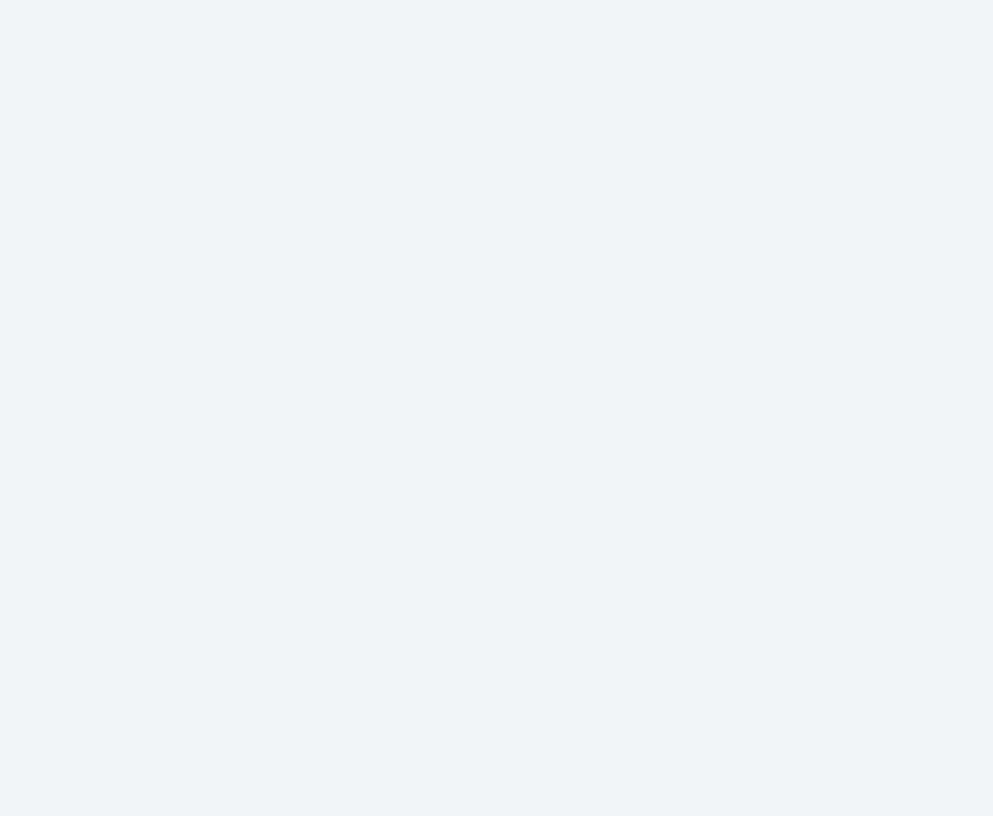
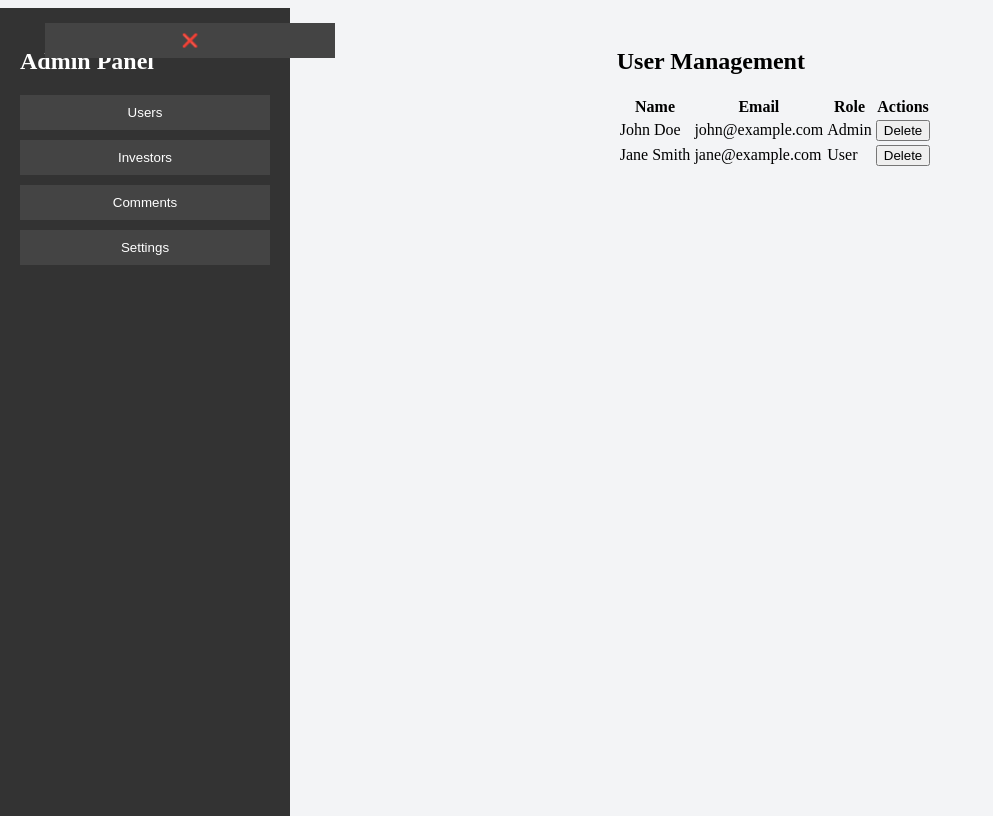
Before and after one commit to ideahub-2025/ideahub, a React (Vite) app in the folder Frontend/: page /admin-panel in a window 1280 px wide. Before the commit this address had no page. Shown: the whole page, without its empty margins (0-993 px from the left). Built offline with nearby package versions, Linux system fonts and the light colour scheme; a web font is replaced by a local one.

Commit message:
New changes

```diff
--- a/Frontend/src/App.css
+++ b/Frontend/src/App.css
@@ -714,3 +714,100 @@ select:focus {
   margin-left: 5px;
   font-weight: extra-bold;
 }
+
+/* Admin Panel Layout */
+.admin-panel {
+  display: flex;
+  height: 100vh;
+}
+
+/* Sidebar */
+.sidebar {
+  width: 250px;
+  background: #333;
+  color: white;
+  padding: 20px;
+  height: 100vh;
+  position: fixed;
+  left: 0;
+  transition: transform 0.3s ease-in-out;
+}
+
+.sidebar.closed {
+  transform: translateX(-100%);
+}
+
+.sidebar.open {
+  transform: translateX(0);
+}
+
+.sidebar-toggle {
+  position: absolute;
+  top: 15px;
+  right: -45px;
+  background: #444;
+  color: white;
+  border: none;
+  padding: 10px;
+  cursor: pointer;
+}
+
+.sidebar-toggle:hover {
+  background: #555;
+}
+
+/* Sidebar Buttons */
+.sidebar ul {
+  list-style: none;
+  padding: 0;
+}
+
+.sidebar li {
+  margin: 10px 0;
+}
+
+.sidebar button {
+  width: 100%;
+  padding: 10px;
+  background: #444;
+  color: white;
+  border: none;
+  cursor: pointer;
+}
+
+.sidebar button:hover {
+  background: #555;
+}
+
+/* Content Section */
+.content {
+  flex-grow: 1;
+  margin-left: 270px;
+  padding: 20px;
+  transition: margin-left 0.3s ease-in-out;
+}
+
+.content.full-width {
+  margin-left: 0;
+}
+
+/* Dark Mode */
+.dark-theme {
+  background-color: #222;
+  color: white;
+}
+
+/* Responsive */
+@media screen and (max-width: 768px) {
+  .sidebar {
+    transform: translateX(-100%);
+  }
+
+  .sidebar.open {
+    transform: translateX(0);
+  }
+
+  .content {
+    margin-left: 0;
+  }
+}
--- a/Frontend/src/App.jsx
+++ b/Frontend/src/App.jsx
@@ -5,6 +5,11 @@ import ResetPassword from "./pages/ResetPassword";
 import NewPassword from "./pages/NewPassword";
 import UserForm from "./pages/UserForm";
 import InvestorForm from "./pages/InvestorForm";
+import AdminPanel from "./pages/AdminPanel";
+import UsersPage from "./pages/UsersPage";
+import InvestorsPage from "./pages/InvestorsPage";
+import CommentsPage from "./pages/CommentsPage";
+import SettingsPage from "./pages/SettingsPage";
 
 
 export default function AppRoutes() {
@@ -17,6 +22,11 @@ export default function AppRoutes() {
         <Route path="/new-password" element={<NewPassword />} />
         <Route path="/user-form" element={<UserForm />} />
         <Route path="/investor-form" element={<InvestorForm />} />
+        <Route path="/admin-panel" element ={<AdminPanel/>}></Route>
+        <Route path="/admin/users" element={<UsersPage />} />
+        <Route path="/admin/investors" element={<InvestorsPage />} />
+        <Route path="/admin/comments" element={<CommentsPage />} />
+        <Route path="/admin/settings" element={<SettingsPage />} />
       </Routes>
     </Router>
   );
--- /dev/null
+++ b/Frontend/src/pages/AdminPanel.jsx
@@ -0,0 +1,133 @@
+import React, { useState } from "react";
+import "../App.css";
+
+export default function AdminPanel() {
+  const [users, setUsers] = useState([
+    { id: 1, name: "John Doe", email: "john@example.com", role: "Admin" },
+    { id: 2, name: "Jane Smith", email: "jane@example.com", role: "User" },
+  ]);
+
+  const [investors, setInvestors] = useState([
+    { id: 1, name: "Investor One", amount: 5000, firm: "ABC Corp", status: "Active" },
+    { id: 2, name: "Investor Two", amount: 10000, firm: "XYZ Ltd", status: "Pending" },
+  ]);
+
+  const [comments, setComments] = useState([
+    { id: 1, text: "Great platform!" },
+    { id: 2, text: "Needs improvements." },
+  ]);
+
+  const [page, setPage] = useState("users");
+  const [darkMode, setDarkMode] = useState(false);
+  const [sidebarOpen, setSidebarOpen] = useState(true);
+
+  const handleDeleteUser = (id) => setUsers(users.filter((user) => user.id !== id));
+  const handleDeleteInvestor = (id) => setInvestors(investors.filter((investor) => investor.id !== id));
+  const handleDeleteComment = (id) => setComments(comments.filter((comment) => comment.id !== id));
+
+  const handleLogout = () => {
+    alert("Logging out... Redirecting to login page.");
+  };
+
+  const toggleDarkMode = () => {
+    setDarkMode(!darkMode);
+    document.body.classList.toggle("dark-mode");
+  };
+
+  return (
+    <div className={`admin-panel ${darkMode ? "dark-theme" : ""}`}>
+      <div className={`sidebar ${sidebarOpen ? "open" : "closed"}`}>
+        <button className="sidebar-toggle fixed-toggle" onClick={() => setSidebarOpen(!sidebarOpen)}>
+          {sidebarOpen ? "❌" : "☰"}
+        </button>
+        <h2>Admin Panel</h2>
+        <ul>
+          <li><button onClick={() => setPage("users")}>Users</button></li>
+          <li><button onClick={() => setPage("investors")}>Investors</button></li>
+          <li><button onClick={() => setPage("comments")}>Comments</button></li>
+          <li><button onClick={() => setPage("settings")}>Settings</button></li>
+        </ul>
+      </div>
+
+      <div className={`content ${sidebarOpen ? "shifted" : "full-width"}`}>
+        {page === "users" && (
+          <div>
+            <h2>User Management</h2>
+            <table className="responsive-table">
+              <thead>
+                <tr><th>Name</th><th>Email</th><th>Role</th><th>Actions</th></tr>
+              </thead>
+              <tbody>
+                {users.map((user) => (
+                  <tr key={user.id}>
+                    <td>{user.name}</td>
+                    <td>{user.email}</td>
+                    <td>{user.role}</td>
+                    <td>
+                      <button onClick={() => handleDeleteUser(user.id)}>Delete</button>
+                    </td>
+                  </tr>
+                ))}
+              </tbody>
+            </table>
+          </div>
+        )}
+
+        {page === "investors" && (
+          <div>
+            <h2>Investor Management</h2>
+            <table className="responsive-table">
+              <thead>
+                <tr><th>Name</th><th>Investment</th><th>Firm</th><th>Status</th><th>Actions</th></tr>
+              </thead>
+              <tbody>
+                {investors.map((investor) => (
+                  <tr key={investor.id}>
+                    <td>{investor.name}</td>
+                    <td>${investor.amount}</td>
+                    <td>{investor.firm}</td>
+                    <td>{investor.status}</td>
+                    <td>
+                      <button onClick={() => handleDeleteInvestor(investor.id)}>Delete</button>
+                    </td>
+                  </tr>
+                ))}
+              </tbody>
+            </table>
+          </div>
+        )}
+
+        {page === "comments" && (
+          <div>
+            <h2>Comments Management</h2>
+            <table className="responsive-table">
+              <thead>
+                <tr><th>Comment</th><th>Actions</th></tr>
+              </thead>
+              <tbody>
+                {comments.map((comment) => (
+                  <tr key={comment.id}>
+                    <td>{comment.text}</td>
+                    <td>
+                      <button onClick={() => handleDeleteComment(comment.id)}>Delete</button>
+                    </td>
+                  </tr>
+                ))}
+              </tbody>
+            </table>
+          </div>
+        )}
+
+        {page === "settings" && (
+          <div>
+            <h2>Settings</h2>
+            <button onClick={handleLogout} className="logout-btn">Logout</button>
+            <button onClick={toggleDarkMode} className="dark-mode-btn">
+              {darkMode ? "Disable Dark Mode" : "Enable Dark Mode"}
+            </button>
+          </div>
+        )}
+      </div>
+    </div>
+  );
+}
--- /dev/null
+++ b/Frontend/src/pages/CommentsPage.jsx
@@ -0,0 +1,29 @@
+import React, { useState } from "react";
+
+export default function CommentsPage() {
+  const [comments, setComments] = useState([
+    { id: 1, text: "Great platform!" },
+    { id: 2, text: "Needs improvements." },
+  ]);
+
+  const handleDeleteComment = (id) => setComments(comments.filter((comment) => comment.id !== id));
+
+  return (
+    <div className="content">
+      <h2>Comments Management</h2>
+      <table>
+        <thead>
+          <tr><th>Comment</th><th>Actions</th></tr>
+        </thead>
+        <tbody>
+          {comments.map((comment) => (
+            <tr key={comment.id}>
+              <td>{comment.text}</td>
+              <td><button onClick={() => handleDeleteComment(comment.id)}>Delete</button></td>
+            </tr>
+          ))}
+        </tbody>
+      </table>
+    </div>
+  );
+}
--- /dev/null
+++ b/Frontend/src/pages/InvestorsPage.jsx
@@ -0,0 +1,30 @@
+import React, { useState } from "react";
+
+export default function InvestorsPage() {
+  const [investors, setInvestors] = useState([
+    { id: 1, name: "Investor One", amount: 5000 },
+    { id: 2, name: "Investor Two", amount: 10000 },
+  ]);
+
+  const handleDeleteInvestor = (id) => setInvestors(investors.filter((inv) => inv.id !== id));
+
+  return (
+    <div className="content">
+      <h2>Investor Management</h2>
+      <table>
+        <thead>
+          <tr><th>Name</th><th>Investment Amount</th><th>Actions</th></tr>
+        </thead>
+        <tbody>
+          {investors.map((investor) => (
+            <tr key={investor.id}>
+              <td>{investor.name}</td>
+              <td>${investor.amount}</td>
+              <td><button onClick={() => handleDeleteInvestor(investor.id)}>Delete</button></td>
+            </tr>
+          ))}
+        </tbody>
+      </table>
+    </div>
+  );
+}
--- /dev/null
+++ b/Frontend/src/pages/SettingsPage.jsx
@@ -0,0 +1,10 @@
+import React from "react";
+
+export default function SettingsPage() {
+  return (
+    <div className="content">
+      <h2>Settings</h2>
+      <p>Admin panel settings will go here.</p>
+    </div>
+  );
+}
--- /dev/null
+++ b/Frontend/src/pages/UsersPage.jsx
@@ -0,0 +1,30 @@
+import React, { useState } from "react";
+
+export default function UsersPage() {
+  const [users, setUsers] = useState([
+    { id: 1, name: "John Doe", email: "john@example.com" },
+    { id: 2, name: "Jane Smith", email: "jane@example.com" },
+  ]);
+
+  const handleDeleteUser = (id) => setUsers(users.filter((user) => user.id !== id));
+
+  return (
+    <div className="content">
+      <h2>User Management</h2>
+      <table>
+        <thead>
+          <tr><th>Name</th><th>Email</th><th>Actions</th></tr>
+        </thead>
+        <tbody>
+          {users.map((user) => (
+            <tr key={user.id}>
+              <td>{user.name}</td>
+              <td>{user.email}</td>
+              <td><button onClick={() => handleDeleteUser(user.id)}>Delete</button></td>
+            </tr>
+          ))}
+        </tbody>
+      </table>
+    </div>
+  );
+}
```
Also changed, not shown: package.json (added, +12 -0 lines), 2 other files (tests, documents, lock files or other folders).
